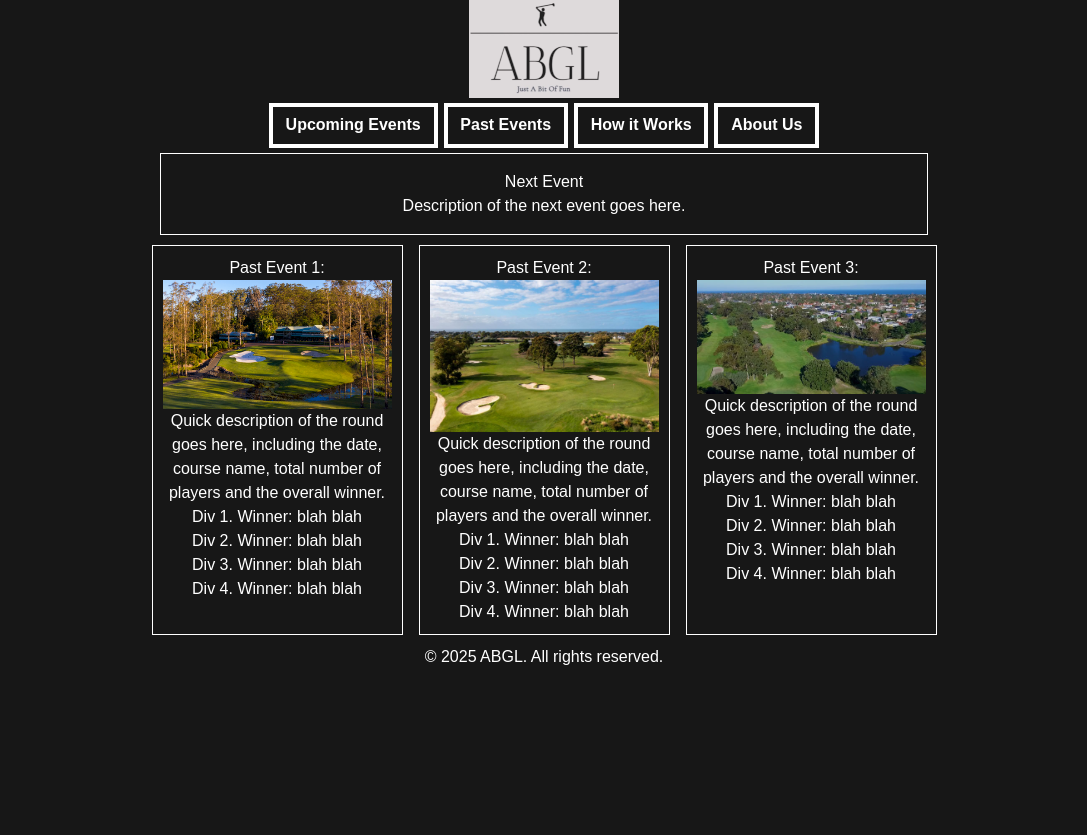
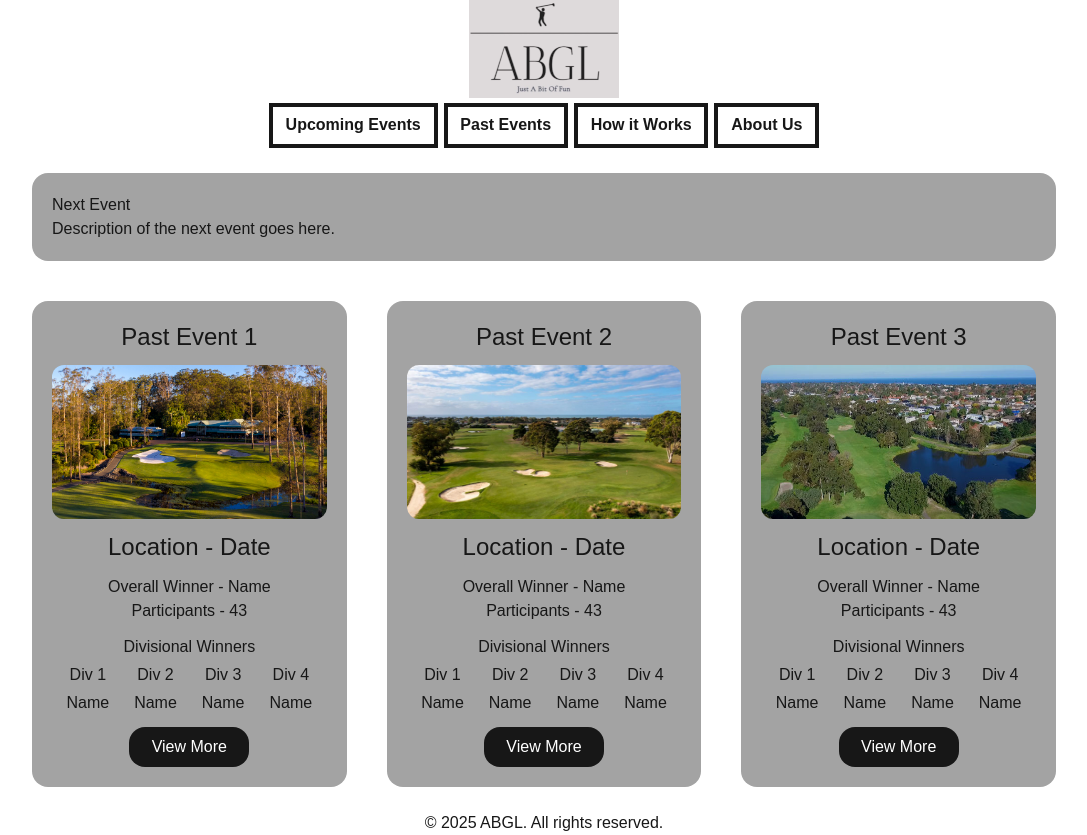
Before and after one commit to JR14141414/ABGL, a Next.js app: page / in a window 1280 px wide. Shown: the whole page, without its empty margins (96-1183 px from the left). Before the commit the page ends 800 px from the top, so only its background shows below. Built offline with nearby package versions, Linux system fonts and the light colour scheme.

Commit message:
Made event card components

```diff
--- a/src/app/event/page.tsx
+++ b/src/app/event/page.tsx
@@ -1,4 +1,4 @@
-import HeaderBar from "@/components/HeaderBar"
+import HeaderBar from "@/components/headerBar"
 
 export default function Event() {
     return (
--- a/src/app/globals.css
+++ b/src/app/globals.css
@@ -1,13 +1,17 @@
 @import "tailwindcss";
 
 :root {
-  --foreground: #ffffff;
-  --background: #171717;
+  --background: #ffffff;
+  --foreground: #171717;
+  --eventCard: #a3a3a3;
+  --eventCardHover: #a3a3a3;
 }
 
 @theme inline {
   --color-background: var(--background);
   --color-foreground: var(--foreground);
+  --color-eventCard: var(--eventCard);
+  --color-eventCardHover: var(--eventCardHover);
   --font-sans: var(--font-geist-sans);
   --font-mono: var(--font-geist-mono);
 }
@@ -16,6 +20,8 @@
   :root {
     --background: #0a0a0a;
     --foreground: #ededed;
+    --eventCard: #222222;
+    --eventCardHover: #585858;
   }
 }
 
--- a/src/app/page.tsx
+++ b/src/app/page.tsx
@@ -1,18 +1,38 @@
 import HeaderBar from "@/components/headerBar";
 import FooterBar from "@/components/footerBar";
+import PreviousEventCard from "@/components/previousEventCard";
+import UpcomingEventCard from "@/components/upcomingEventCard";
+export default function Home() {
 
-export default function Home() {
+
   return (
   <div>
-    <HeaderBar></HeaderBar>
+    <HeaderBar/>
 
-      <div className="flex justify-center">
+    <div className="grid grid-cols-12 gap-10 justify-center px-[10%] pt-5">
+      <div className="col-span-full">
+        <UpcomingEventCard eventTitle="Next Event" image="/test_image_1.jpg"/>
+      </div>
+
+      <div className="col-span-4">
+        <PreviousEventCard eventTitle="Past Event 1" image="/test_image_1.jpg"/>
+      </div>
+
+      <div className="col-span-4">
+        <PreviousEventCard eventTitle="Past Event 2" image="/test_image_2.jpg"/>
+      </div>
+
+      <div className="col-span-4">
+        <PreviousEventCard eventTitle="Past Event 3" image="/test_image_3.jpg"/>
+      </div>
+    </div>
+
+      {/* <div className="flex justify-center">
         <div className="next-event">
           <h2>Next Event</h2>
           <p>Description of the next event goes here.</p>
         </div>
       </div>
-
       <div className="flex justify-center">
         <div className="past-events">
           <div className="event-card">
@@ -50,8 +70,9 @@ export default function Home() {
               </div>
           </div>
         </div>
-      </div>
-      <FooterBar></FooterBar>
+      </div> */}
+      <br/>
+      <FooterBar/>
     </div>
   );
 }
--- a/src/app/pastEvents/page.tsx
+++ b/src/app/pastEvents/page.tsx
@@ -1,4 +1,4 @@
-import HeaderBar from "@/components/HeaderBar"
+import HeaderBar from "@/components/headerBar"
 
 export default function PastEvents() {
     return (
--- a/src/app/upcomingEvents/page.tsx
+++ b/src/app/upcomingEvents/page.tsx
@@ -1,4 +1,4 @@
-import HeaderBar from "@/components/HeaderBar"
+import HeaderBar from "@/components/headerBar"
 
 export default function UpcomingEvents() {
     return (
--- /dev/null
+++ b/src/components/previousEventCard.tsx
@@ -0,0 +1,42 @@
+export default function PreviousEventCard({eventTitle, image}: {eventTitle: string, image:string}) {
+
+    return (
+      //Creates the rounded box around the card
+      <div className="flex rounded-2xl bg-eventCard">
+
+        <div className="p-5">
+          {/* Creates the event name field */}
+          <p className="text-2xl text-center">{eventTitle}</p>
+
+          {/* Creates the image */}
+          <img className="flex rounded-xl aspect-video mt-3" src={image} alt={image}/>
+
+          <div className="pt-3">
+            {/* Creates the event information */}
+            <p className="text-2xl text-center">Location - Date</p>
+            <p className="text-l text-center pt-3">Overall Winner - Name</p>
+            <p className="text-l text-center">Participants - 43</p>
+
+            {/* Creates the division winners table */}
+            <div className="grid grid-cols-4 gap-1 justify-center px-1 pt-3">
+              <p className="col-span-full text-l text-center">Divisional Winners</p>
+              <p className="col-span-1 text-l text-center">Div 1</p>
+              <p className="col-span-1 text-l text-center">Div 2</p>
+              <p className="col-span-1 text-l text-center">Div 3</p>
+              <p className="col-span-1 text-l text-center">Div 4</p>
+              <p className="col-span-1 text-l text-center">Name</p>
+              <p className="col-span-1 text-l text-center">Name</p>
+              <p className="col-span-1 text-l text-center">Name</p>
+              <p className="col-span-1 text-l text-center">Name</p>
+            </div>
+
+            {/* Creates the view more button */}
+            <div className="flex rounded-2xl w-30 h-10 bg-foreground items-center justify-center justify-self-center mt-3">
+              <p className="text-background">View More</p>
+            </div>
+
+          </div>
+        </div>
+      </div>
+    )
+}
--- /dev/null
+++ b/src/components/upcomingEventCard.tsx
@@ -0,0 +1,11 @@
+export default function UpcomingEventCard({eventTitle, image}: {eventTitle: string, image:string}) {
+
+    return (
+        <div className="flex rounded-2xl bg-eventCard">
+            <div className="p-5">
+                <p>{eventTitle}</p>
+                <p>Description of the next event goes here.</p>
+            </div>
+        </div>
+    )
+}
```
